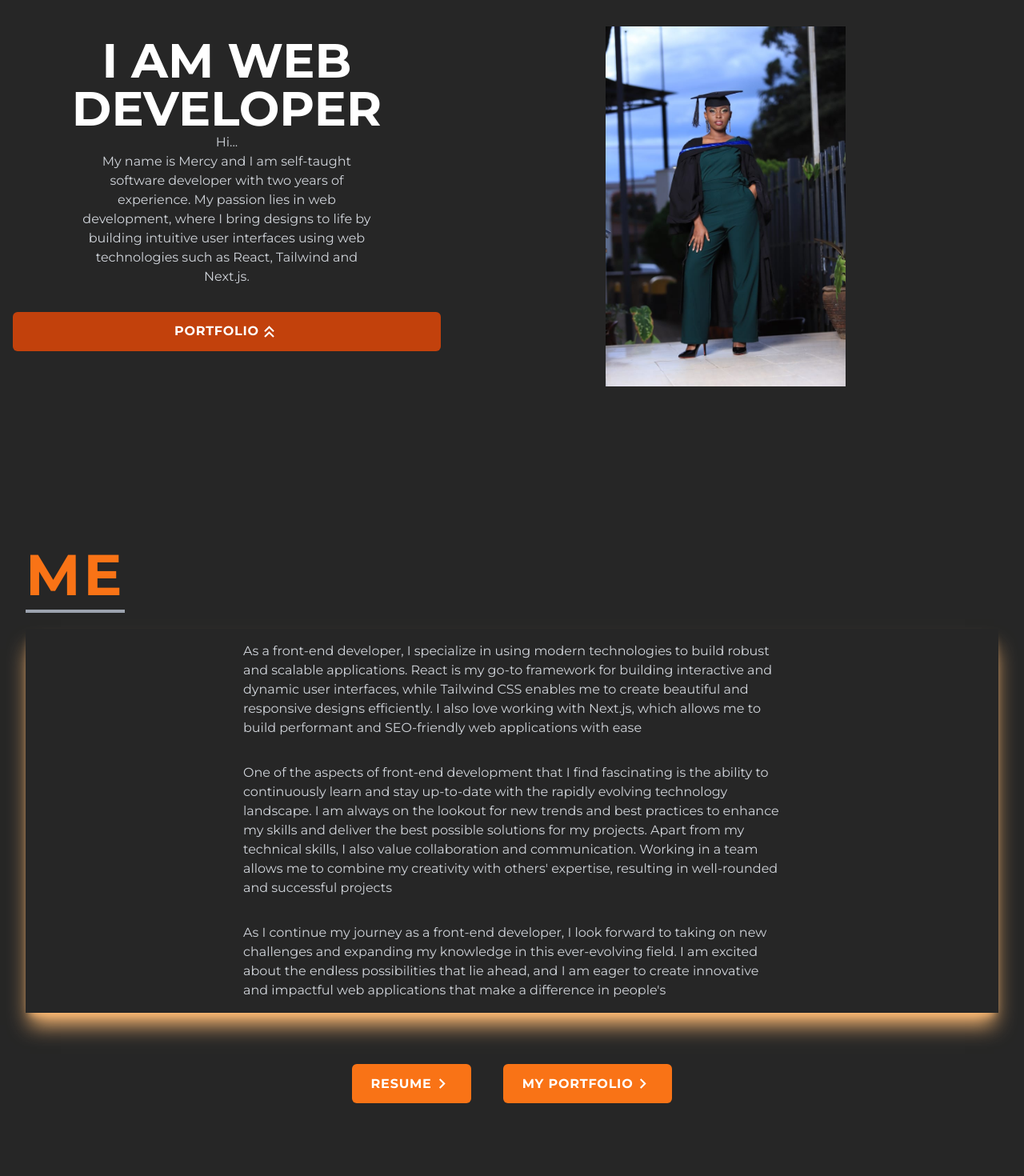
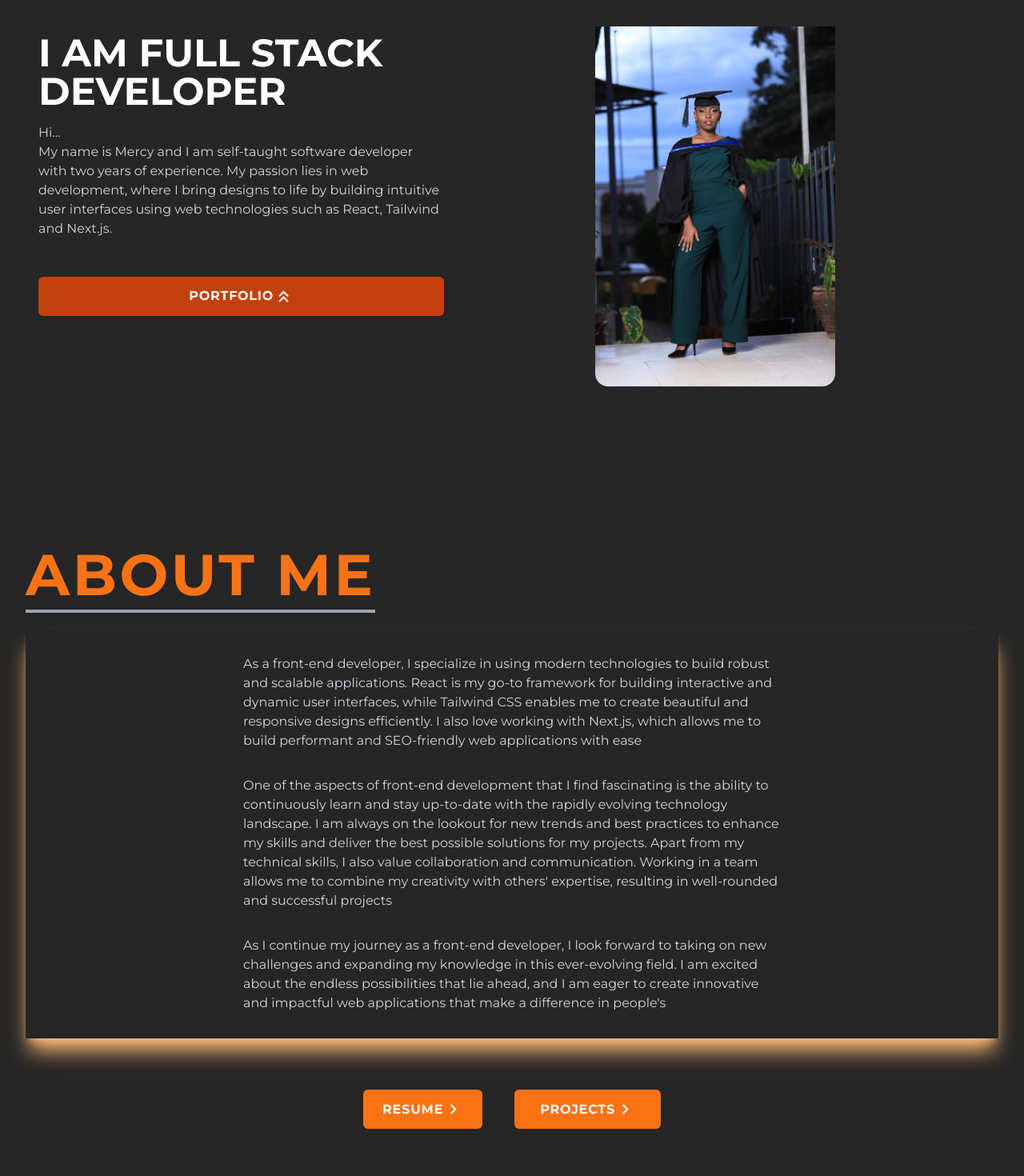
Before and after one commit to mercymwikali/My-portfolio, a React (Create React App) app: page / in a window 1280 px wide. Shown: the part 260-1730 px from the top of the page at 80% size. Built offline with nearby package versions, Linux system fonts and the light colour scheme.

Commit message:
changes the grid outlook of the contact section, added the correct clickable links to redirect to my project website. added my resume in pdf format which can also be downloaded

```diff
--- a/src/App.js
+++ b/src/App.js
@@ -10,7 +10,7 @@ import Contact from './Components/Contact';
 function App() {
   return (
     <div className="w-full h-auto bg-neutral-800 text-gray-300">
-      <div className='max-w-screen-2xlg '>
+      <div className='max-w-screen-2xl mx-4 px-4'>
         <Nav/>
         <Home/>
         <About/>
--- a/src/Components/About.js
+++ b/src/Components/About.js
@@ -5,11 +5,11 @@ import { MdExpandMore } from 'react-icons/md'
 const About = () => {
     return (
         <div id='about' className='w-full'>
-            <div className='max-w-screen-xl mx-auto px-8 py-16 text-center md:text-left'>
-                <h2 className="text-5xl md:text-7xl tracking-wider uppercase text-orange-500 font-bold inline border-b-4 border-gray-400">
-                    me
+            <div className='max-w-screen-xl mx-auto m py-0 md:py-16 text-center md:text-left'>
+                <h2 className="text-4xl md:text-7xl tracking-wider uppercase text-orange-500 font-bold inline border-b-4 border-gray-400">
+                    about me
                 </h2>
-                <div className="shadow-xl shadow-orange-300 my-8 px-8">
+                <div className="shadow-xl shadow-orange-300 my-8 py-4 px-2 md:px-8">
                     <p className="py-4 max-w-2xl mx-auto">
                         As a front-end developer, I specialize in using modern technologies
                         to build robust and scalable applications. React is my go-to framework
@@ -26,8 +26,6 @@ const About = () => {
                         Apart from my technical skills, I also value collaboration and communication.
                         Working in a team allows me to combine my creativity with others' expertise,
                         resulting in well-rounded and successful projects
-
-
                     </p>
                     <p className="py-4 max-w-2xl mx-auto">
                         As I continue my journey as a front-end developer, I look forward to taking on
@@ -36,29 +34,30 @@ const About = () => {
                         create innovative and impactful web applications that make a difference in people's
                     </p>
                 </div>
-
                 <div className="flex items-center justify-center gap-10">
-                    <Link href="/public/resume.pdf" download={true}>
-                        <div className="group flex items-center justify-center my-8 bg-orange-500 text-white px-6 py-3 font-bold uppercase rounded-md tracking-wider cursor-pointer">
+                    <a
+                        href='/resume.pdf' // Replace this with the correct path to your resume PDF within the "public" folder
+                        download
+                        target='_blank'
+                        rel='noopener noreferrer'
+                    >
+                        <div className='group flex items-center justify-center my-8 bg-orange-500 text-white px-6 py-3 font-bold uppercase rounded-md tracking-wider cursor-pointer'>
                             resume
-                            <span className="-rotate-90 duration-100 ease-in group-hover:rotate-0">
+                            <span className='-rotate-90 duration-100 ease-in group-hover:rotate-0'>
                                 <MdExpandMore size={25} />
                             </span>
                         </div>
-                    </Link>
-
-                    <Link href="/#experience">
-                        <div className="group flex items-center justify-center my-8 bg-orange-500 text-white px-6 py-3 font-bold uppercase rounded-md tracking-wider cursor-pointer">
-                            my portfolio
+                    </a>
+                    <Link to="portfolio" smooth duration={500}>
+                        <div className="group flex items-center justify-center my-8 bg-orange-500 text-white px-8 py-3 font-bold uppercase rounded-md tracking-wider cursor-pointer">
+                            projects
                             <span className="-rotate-90 duration-100 ease-in group-hover:-rotate-180">
                                 <MdExpandMore size={25} />
                             </span>
                         </div>
                     </Link>
                 </div>
-
             </div>
-
         </div>
     )
 }
--- a/src/Components/Home.js
+++ b/src/Components/Home.js
@@ -5,27 +5,22 @@ import { Link } from 'react-scroll'
 
 const Home = () => {
   return (
-    <div name="home" className=' h-screen w-full flex text-center '>
-      <div className=' max-w-screen-xl mx-auto w-full h-full pt-24 p-4 flex flex-col md:flex-row justify-around items-center'>
+    <div name="home" className=' h-screen w-full flex  '>
+      <div className=' max-w-screen-xl mx-auto w-full h-full  p-4 flex flex-col md:flex-row justify-around items-center'>
         <div className=' md:w-3/4'>
-          <h2 className=' uppercase font-bold text-white text-6xl'>I am Web Developer</h2>
-          <p className='text-white-600 text-base max-w-sm mx-auto'> Hi...<br /> My name is Mercy and I am self-taught software developer with two years of experience. My passion lies in web development, where I bring designs to life by building intuitive user interfaces using web technologies such as React, Tailwind and Next.js.</p>
-          <Link to="projects" smooth duration={500}>
-            <div className="group flex items-center justify-center my-8 bg-gradient-to-r from bg-orange-700 to-orange-600 text-white px-6 py-3 font-bold uppercase rounded-md tracking-wider cursor-pointer">
+          <h2 className=' uppercase font-bold text-white text-5xl'>I am Full Stack Developer</h2>
+          <p className='text-white-600 text-base py-4  mx-auto'> Hi...<br /> My name is Mercy and I am self-taught software developer with two years of experience. My passion lies in web development, where I bring designs to life by building intuitive user interfaces using web technologies such as React, Tailwind and Next.js.</p>
+          <Link to="portfolio" smooth duration={500}>
+            <div className="group flex items-center justify-center mt-8 bg-gradient-to-r from bg-orange-700 to-orange-600 text-white px-6 py-3 font-bold uppercase rounded-md tracking-wider cursor-pointer">
               Portfolio
               <span className='-rotate-90 duration-100 ease-in group-hover:rotate-0'><MdKeyboardDoubleArrowRight size={25} /></span></div>
           </Link>
         </div>
         <div className=' w-full  mx-auto overflow-hidden '>
-          <img src={HeroImage} alt='myprofile' className=' hidden md:flex py-20 rounded-lg mx-auto  md:w-[300px]' />
+          <img src={HeroImage} alt='myprofile' className=' hidden md:flex md:pt-20 rounded-2xl mx-auto  md:w-[300px]' />
         </div>
-
       </div>
-
-
-
     </div>
   )
 }
-
 export default Home
--- a/src/Components/Portfolio.js
+++ b/src/Components/Portfolio.js
@@ -4,9 +4,7 @@ import { insurance } from '../assets/index'
 import { Grocery } from '../assets/index'
 import { movies } from '../assets/index'
 import { MdExpandMore } from "react-icons/md";
-import { Link } from "react-scroll";
-
-
+// import { Link } from "react-scroll";
 
 const Portfolio = () => {
   const portfolios = [
@@ -14,7 +12,7 @@ const Portfolio = () => {
       id: 1,
       title: "Grocery-website",
       src: Grocery,
-      url: "https://havilapro.com/-weather",
+      url: "https://havilapro.com/",
     },
     {
       id: 2,
@@ -43,11 +41,16 @@ const Portfolio = () => {
           portfolio
         </h2>
         <p className="py-6 max-w-lg font-medium">
-        Check out my portfolio for interactive interfaces. </p>.
+          Check out my portfolio for interactive interfaces. </p>.
 
         <div className="max-w-5xl mx-auto grid md:grid-cols-2 gap-8">
           {portfolios.map(({ id, title, src, url }) => (
-            <Link key={id} href={`/portfolio/${url}`}>
+            <a
+              key={id}
+              href={url}
+              target="_blank"
+              rel="noopener noreferrer"
+            >
               <div className="cursor-pointer group shadow-md shadow-gray-600 overflow-hidden rounded-md">
                 <img
                   src={src}
@@ -59,19 +62,22 @@ const Portfolio = () => {
                   {title}
                 </h2>
               </div>
-            </Link>
+            </a>
           ))}
         </div>
-
         <div className="flex items-center justify-center">
-          <Link href="https://github.com/mercymwikali?tab=repositories">
+          <a
+            href="https://github.com/mercymwikali?tab=repositories"
+            target="_blank"
+            rel="noopener noreferrer"
+          >
             <div className="group flex items-center justify-center my-8 bg-orange-500 text-white px-6 py-3 font-bold uppercase rounded-md tracking-wider cursor-pointer">
               all projects
               <span className="-rotate-90 duration-100 ease-in group-hover:translate-x-5">
                 <MdExpandMore size={25} />
               </span>
             </div>
-          </Link>
+          </a>
         </div>
       </div>
     </div>
```
Also changed, not shown: src/Components/Contact.js (+57 -29 lines).
